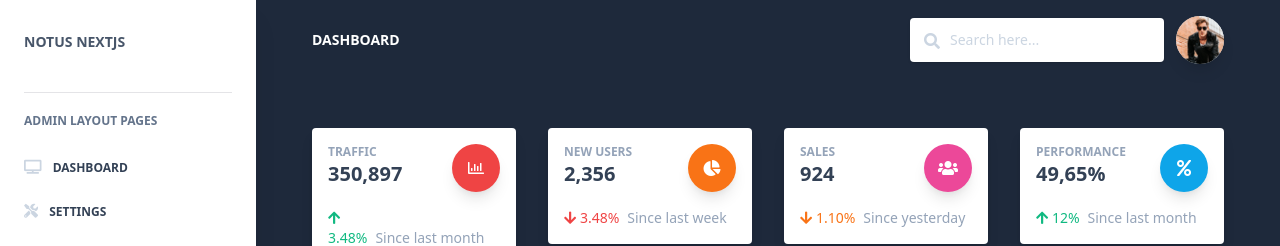
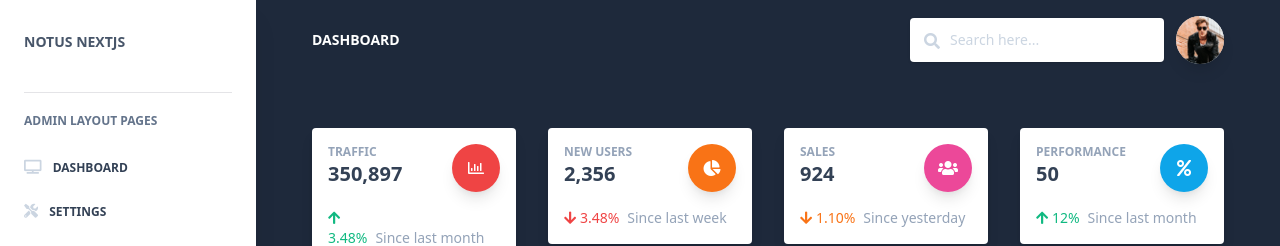
Before and after one commit to AlexandrePhilibertCPNV/AWA1, a Next.js app: page /admin/tables in a window 1280 px wide. Shown: the top 246 px of the page. Built offline with nearby package versions, Linux system fonts and the light colour scheme.

Commit message:
Add countup animation

```diff
--- a/src/components/Cards/CardStats.tsx
+++ b/src/components/Cards/CardStats.tsx
@@ -1,9 +1,10 @@
 import React from "react";
 import PropTypes from "prop-types";
+import CountUp from "react-countup";
 
 type CardStatsProps = {
   statSubtitle: string;
-  statTitle: string;
+  value: number;
   statArrow: "up" | "down";
   statPercent: string;
   statPercentColor: string;
@@ -14,7 +15,7 @@ type CardStatsProps = {
 
 export default function CardStats({
   statSubtitle,
-  statTitle,
+  value,
   statArrow,
   statPercent,
   statPercentColor,
@@ -32,7 +33,11 @@ export default function CardStats({
                 {statSubtitle}
               </h5>
               <span className="font-semibold text-xl text-blueGray-700">
-                {statTitle}
+                <CountUp
+                  end={value}
+                  duration={1}
+                  formattingFn={(n) => n.toLocaleString()}
+                />
               </span>
             </div>
             <div className="relative w-auto pl-4 flex-initial">
--- a/src/components/Headers/HeaderStats.tsx
+++ b/src/components/Headers/HeaderStats.tsx
@@ -16,7 +16,7 @@ export default function HeaderStats() {
               <div className="w-full lg:w-6/12 xl:w-3/12 px-4">
                 <CardStats
                   statSubtitle="TRAFFIC"
-                  statTitle="350,897"
+                  value={350_897}
                   statArrow="up"
                   statPercent="3.48"
                   statPercentColor="text-emerald-500"
@@ -28,7 +28,7 @@ export default function HeaderStats() {
               <div className="w-full lg:w-6/12 xl:w-3/12 px-4">
                 <CardStats
                   statSubtitle="NEW USERS"
-                  statTitle="2,356"
+                  value={2_356}
                   statArrow="down"
                   statPercent="3.48"
                   statPercentColor="text-red-500"
@@ -40,7 +40,7 @@ export default function HeaderStats() {
               <div className="w-full lg:w-6/12 xl:w-3/12 px-4">
                 <CardStats
                   statSubtitle="SALES"
-                  statTitle="924"
+                  value={924}
                   statArrow="down"
                   statPercent="1.10"
                   statPercentColor="text-orange-500"
@@ -52,7 +52,7 @@ export default function HeaderStats() {
               <div className="w-full lg:w-6/12 xl:w-3/12 px-4">
                 <CardStats
                   statSubtitle="PERFORMANCE"
-                  statTitle="49,65%"
+                  value={49.65}
                   statArrow="up"
                   statPercent="12"
                   statPercentColor="text-emerald-500"
```
